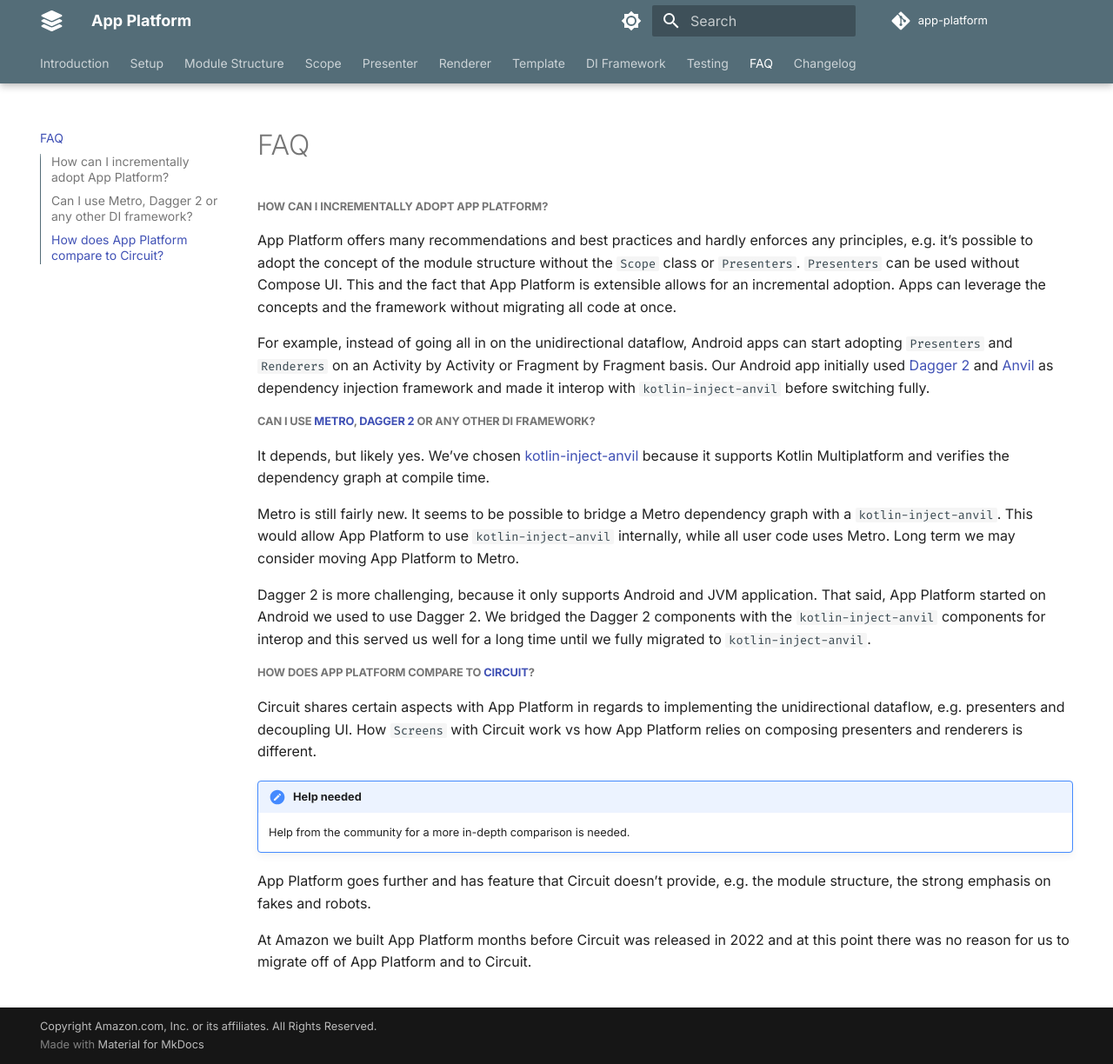
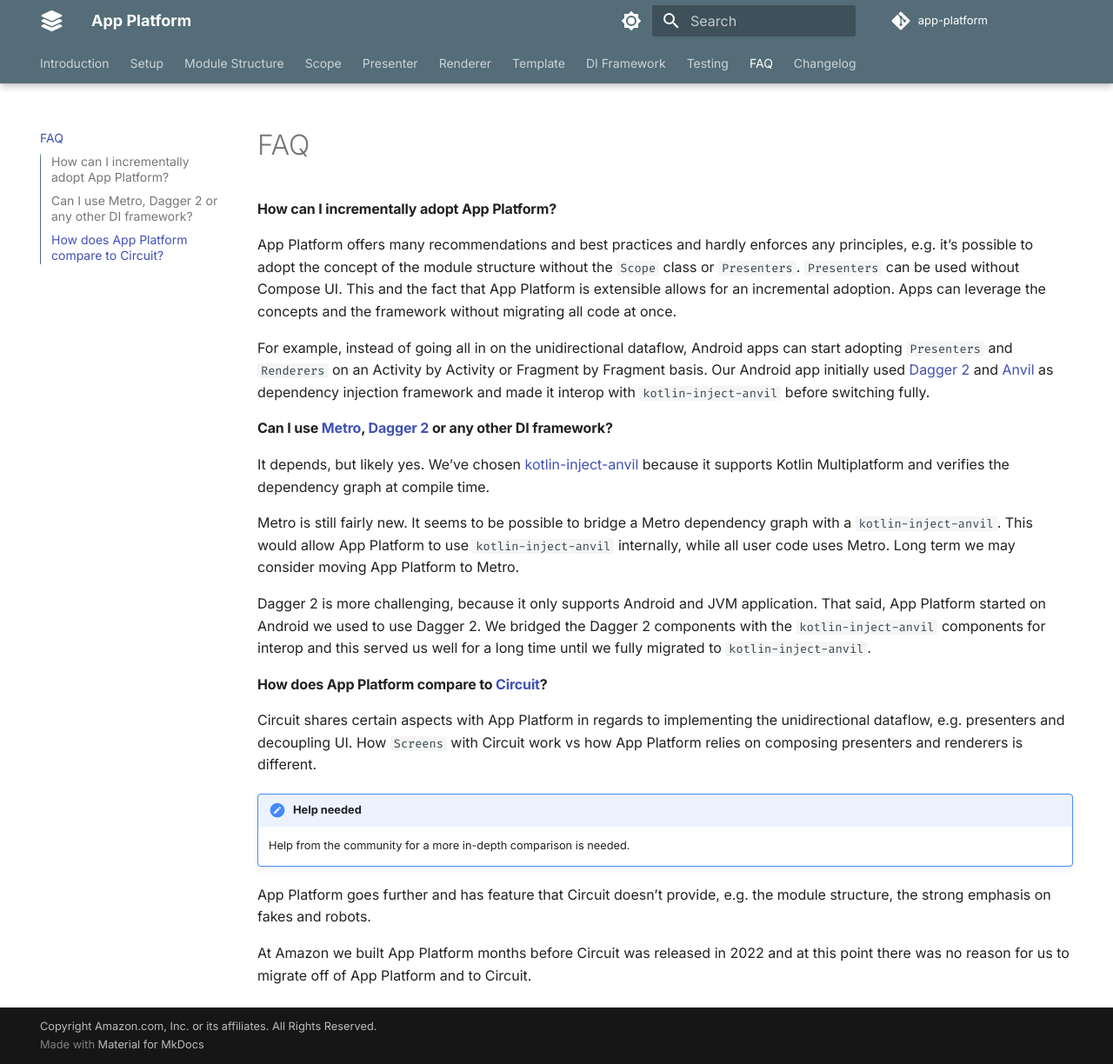
Before and after one commit to amzn/app-platform, an MkDocs documentation site: the page built from docs/faq.md, in a window 1280 px wide and 1224 px high. Shown: the whole window at 87% size. Built offline with MkDocs 1.6.1 and Material for MkDocs 9.7.7, drawn with Linux system fonts in a browser that asks for light colours; comment, search, counter and statistics services are not loaded.

Commit message:
More documentation updates.

```diff
--- a/docs/faq.md
+++ b/docs/faq.md
@@ -1,6 +1,6 @@
 # FAQ
 
-##### How can I incrementally adopt App Platform?
+#### How can I incrementally adopt App Platform?
 
 App Platform offers many recommendations and best practices and hardly enforces any principles, e.g.
 it’s possible to adopt the concept of the module structure without the `Scope` class or `Presenters`.
@@ -13,7 +13,8 @@
 [Dagger 2](https://dagger.dev/) and [Anvil](https://github.com/square/anvil) as dependency injection framework and
 made it interop with `kotlin-inject-anvil` before switching fully.
 
-##### Can I use [Metro](https://zacsweers.github.io/metro/), [Dagger 2](https://dagger.dev/) or any other DI framework?
+
+#### Can I use [Metro](https://zacsweers.github.io/metro/), [Dagger 2](https://dagger.dev/) or any other DI framework?
 
 It depends, but likely yes. We've chosen [kotlin-inject-anvil](https://github.com/amzn/kotlin-inject-anvil) because
 it supports Kotlin Multiplatform and verifies the dependency graph at compile time.
@@ -26,7 +27,8 @@
 Android we used to use Dagger 2. We bridged the Dagger 2 components with the `kotlin-inject-anvil` components for
 interop and this served us well for a long time until we fully migrated to `kotlin-inject-anvil`.
 
-##### How does App Platform compare to [Circuit](https://slackhq.github.io/circuit/)?
+
+#### How does App Platform compare to [Circuit](https://slackhq.github.io/circuit/)?
 
 Circuit shares certain aspects with App Platform in regards to implementing the unidirectional dataflow,
 e.g. presenters and decoupling UI. How `Screens` with Circuit work vs how App Platform relies on composing presenters
```
